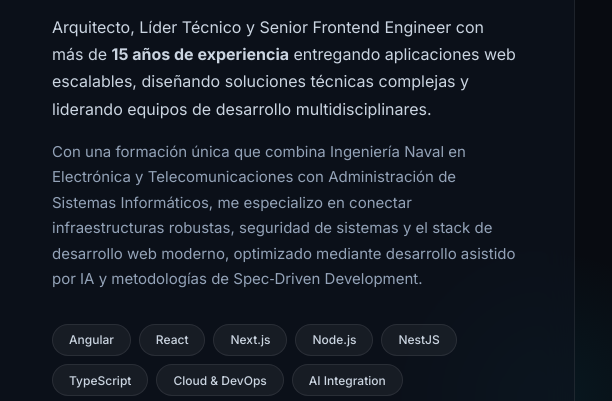
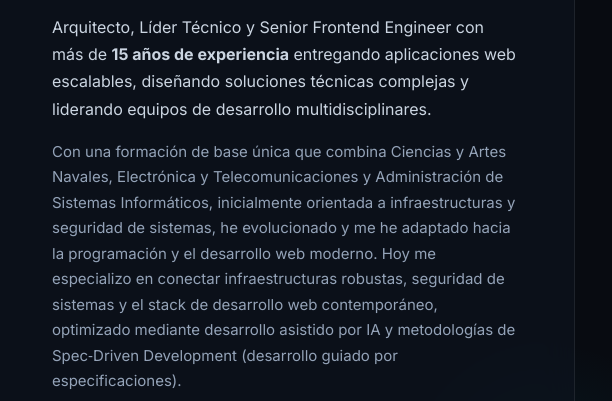
Before and after one commit to marcoslunadev/marcoslunadev, a plain HTML site: page index.html in a window 1280 px wide. Shown: the part 8280-8681 px from the top of the page, 515-1127 px from the left. Drawn offline with nearby package versions, Linux system fonts and the light colour scheme.

Commit message:
refactor: update professional biography with expanded academic background and transition details in index and translations

```diff
--- a/index.html
+++ b/index.html
@@ -935,10 +935,12 @@
               multidisciplinares.
             </p>
             <p class="dev-bio-extra" data-i18n="equipo.bioExtra">
-              Con una formación única que combina Ingeniería Naval en Electrónica y Telecomunicaciones con
-              Administración de Sistemas Informáticos, me especializo en conectar infraestructuras robustas, seguridad
-              de sistemas y el stack de desarrollo web moderno, optimizado mediante desarrollo asistido por IA y
-              metodologías de Spec‑Driven Development.
+              Con una formación de base única que combina Ciencias y Artes Navales, Electrónica y Telecomunicaciones y
+              Administración de Sistemas Informáticos, inicialmente orientada a infraestructuras y seguridad de
+              sistemas, he evolucionado y me he adaptado hacia la programación y el desarrollo web moderno. Hoy me
+              especializo en conectar infraestructuras robustas, seguridad de sistemas y el stack de desarrollo web
+              contemporáneo, optimizado mediante desarrollo asistido por IA y metodologías de Spec‑Driven Development
+              (desarrollo guiado por especificaciones).
             </p>
 
             <div class="developer-skills">
--- a/translations.js
+++ b/translations.js
@@ -229,7 +229,7 @@ const translations = {
       subtitle: "Un profesional comprometido con la excelencia técnica y la innovación digital.",
       role: "&lt; Founder &amp; Lead Consultant /&gt;",
       bio: "Arquitecto, Líder Técnico y Senior Frontend Engineer con más de <b>15 años de experiencia</b> entregando aplicaciones web escalables, diseñando soluciones técnicas complejas y liderando equipos de desarrollo multidisciplinares.",
-      bioExtra: "Con una formación única que combina Ingeniería Naval en Electrónica y Telecomunicaciones con Administración de Sistemas Informáticos, me especializo en conectar infraestructuras robustas, seguridad de sistemas y el stack de desarrollo web moderno, optimizado mediante desarrollo asistido por IA y metodologías de Spec‑Driven Development."
+      bioExtra: "Con una formación de base única que combina Ciencias y Artes Navales, Electrónica y Telecomunicaciones y Administración de Sistemas Informáticos, inicialmente orientada a infraestructuras y seguridad de sistemas, he evolucionado y me he adaptado hacia la programación y el desarrollo web moderno. Hoy me especializo en conectar infraestructuras robustas, seguridad de sistemas y el stack de desarrollo web contemporáneo, optimizado mediante desarrollo asistido por IA y metodologías de Spec‑Driven Development (desarrollo guiado por especificaciones)."
     },
     contacto: {
       tag: "&lt; Hablemos /&gt;",
@@ -563,7 +563,7 @@ const translations = {
       subtitle: "A professional committed to technical excellence and digital innovation.",
       role: "&lt; Founder &amp; Principal Consultant /&gt;",
       bio: "Architect, Technical Leader, and Senior Frontend Engineer with more than <b>15 years of experience</b> delivering scalable web applications, designing complex technical solutions, and leading multidisciplinary development teams.",
-      bioExtra: "With a unique background combining Naval Engineering in Electronics and Telecommunications with Computer Systems Administration, I specialize in connecting robust infrastructures, systems security, and the modern web development stack, optimized through AI-assisted coding and Spec-Driven Development methodologies."
+      bioExtra: "With a unique foundational background that combines Naval Sciences and Arts, Electronics and Telecommunications, and IT Systems Administration, initially focused on infrastructure and systems security, I later transitioned and adapted to modern web development. Today I specialize in connecting robust infrastructures, system security, and the contemporary web development stack, optimized through AI‑assisted development and Spec‑Driven Development methodologies."
     },
     contacto: {
       tag: "&lt; Let's Talk /&gt;",
```
